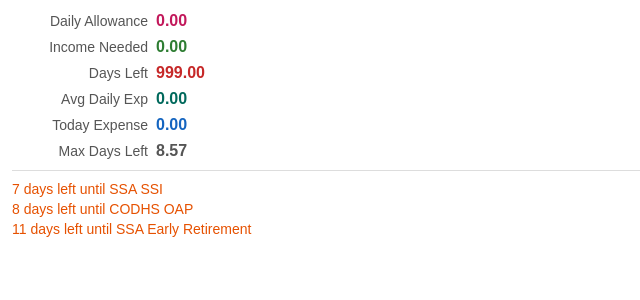
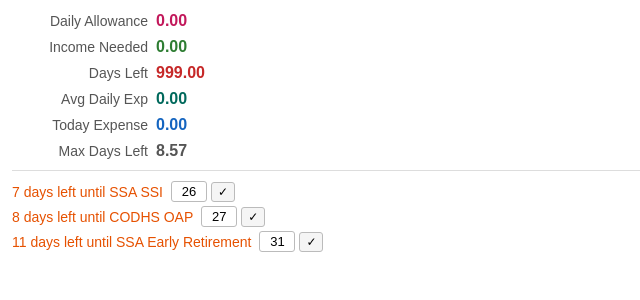
Before and after one commit to dpc00/blog7, a Flask app: page /calcs in a window 1280 px wide. Shown: the part 39-339 px from the top of the page, without its empty margins (0-640 px from the left). Run offline with Flask 3, Linux system fonts and the light colour scheme; parts of the project's set-up code (start-up, migrations or seed data) failed here and were passed over.

Commit message:
pybak 2026-06-09 19:55

```diff
--- a/app.py
+++ b/app.py
@@ -816,9 +816,11 @@
     for s in sources:
         if s["day"] and int(s["day"]) > 0:
             days = dl(int(s["day"]))
-            dl_items.append(
-                f"{int(round(days))} days left until {s['name']} {s['type']}"
-            )
+            dl_items.append({
+                "label": f"{int(round(days))} days left until {s['name']} {s['type']}",
+                "source_id": s["id"],
+                "day": s["day"],
+            })
 
     calcs_data = [
         ("DAllow", "Daily Allowance", ncs(dallow), "pink"),
@@ -915,6 +917,15 @@
 @app.route("/ping")
 def ping():
     return "", 204
+
+
+@app.route("/update_source_day", methods=["POST"])
+def update_source_day():
+    source_id = request.form.get("source_id", type=int)
+    day = request.form.get("day", "").strip()
+    if source_id and day.isdigit() and 1 <= int(day) <= 31:
+        db.execute("UPDATE source SET day=? WHERE source_id=?", [int(day), source_id])
+    return redirect(url_for("calcs"))
 
 
 @app.route("/exit")
--- a/templates/calcs.html
+++ b/templates/calcs.html
@@ -14,7 +14,15 @@
 {% if dl_items %}
 <hr>
 {% for item in dl_items %}
-<div class="dl-item">{{ item }}</div>
+<div class="dl-item" style="display:flex;align-items:center;gap:8px;">
+  <span>{{ item.label }}</span>
+  <form method="post" action="/update_source_day" style="display:flex;align-items:center;gap:4px;">
+    <input type="hidden" name="source_id" value="{{ item.source_id }}">
+    <input type="text" name="day" value="{{ item.day }}" inputmode="numeric"
+           style="width:36px;padding:2px 4px;font-size:13px;border:1px solid #bbb;border-radius:3px;text-align:center;">
+    <button type="submit" style="font-size:12px;padding:2px 6px;border:1px solid #bbb;border-radius:3px;background:#f5f5f5;cursor:pointer;">✓</button>
+  </form>
+</div>
 {% endfor %}
 {% endif %}
 
```
